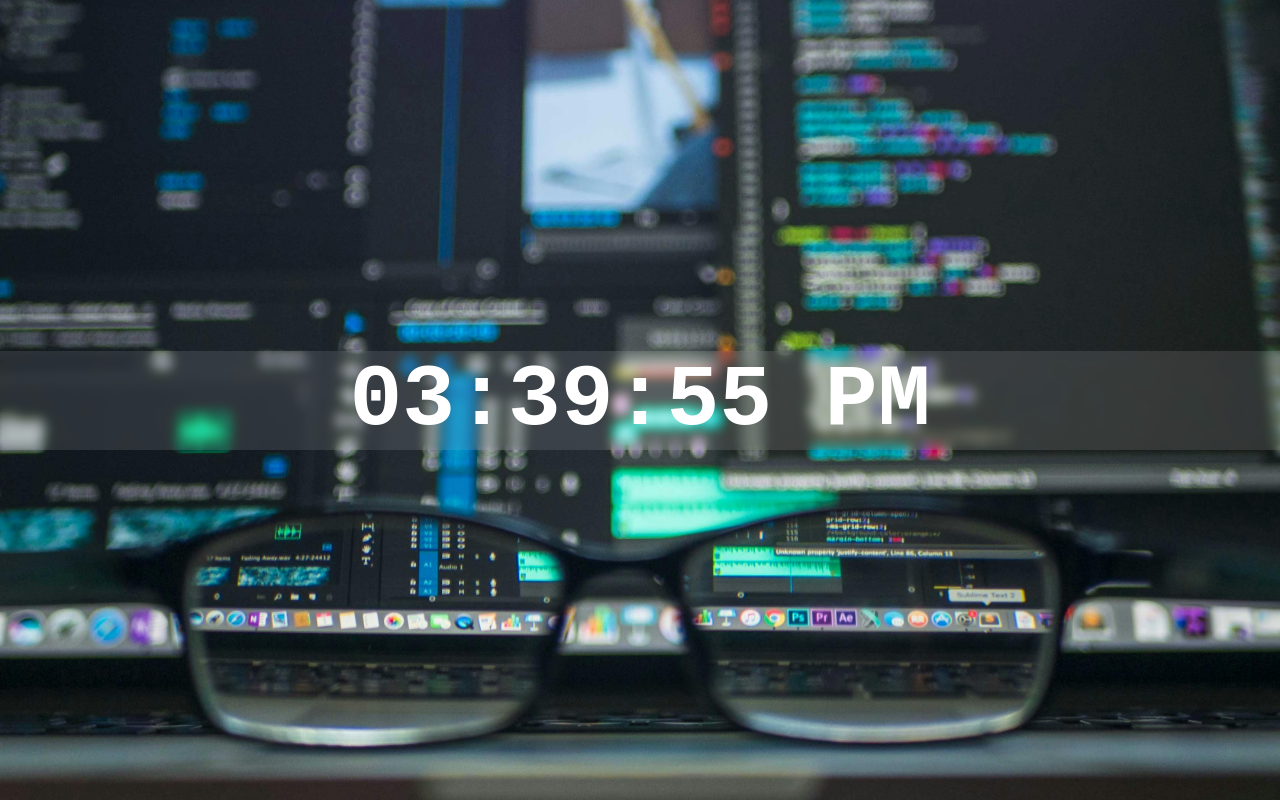
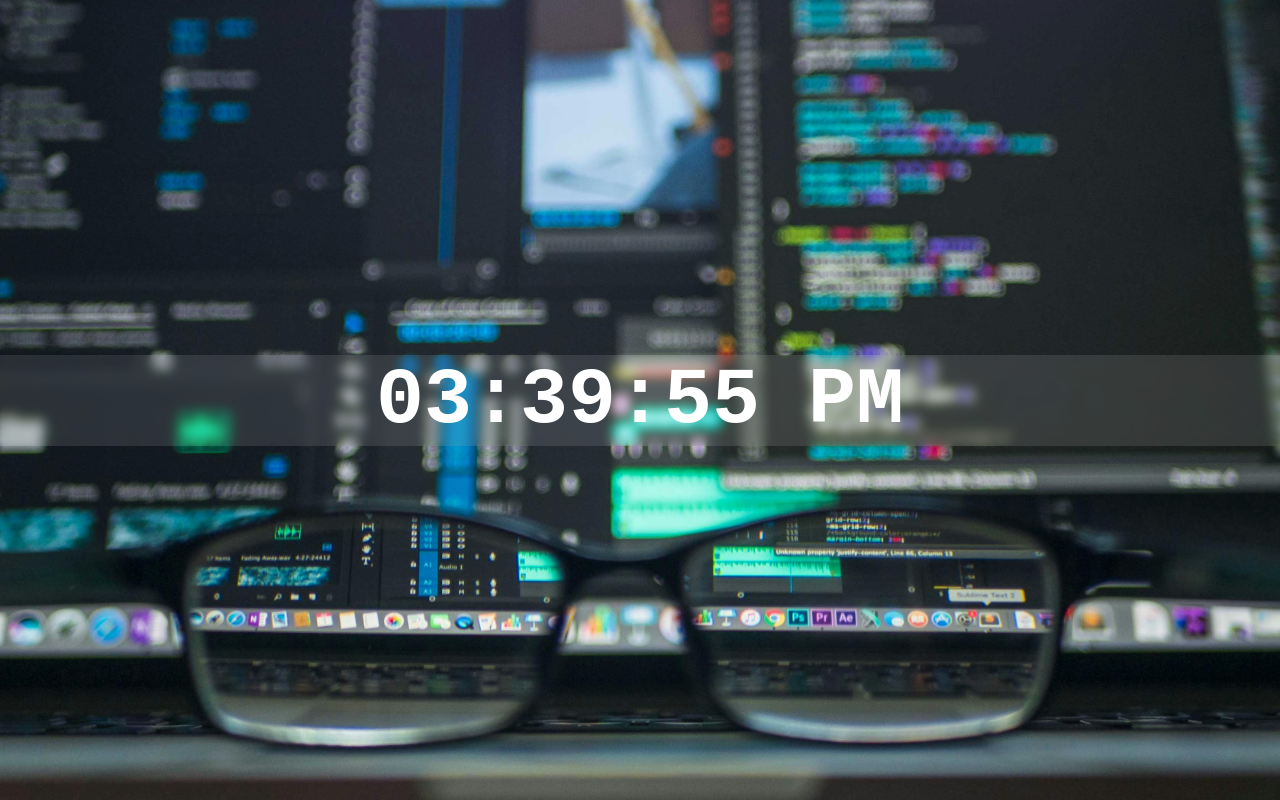
Before and after one commit to karang25/digital-clock, a plain HTML site: page index.html in a window 1280 px wide. Drawn offline with Linux system fonts and the light colour scheme.

Commit message:
Update style.css

```diff
--- a/style.css
+++ b/style.css
@@ -14,11 +14,11 @@ body{
 }
 #clock{
     font-family: monospace;
-    font-size: 5.5rem;
+    font-size: 5rem;
     font-weight: bold;
     text-align: center;
     color: white;
     backdrop-filter: blur(5px);
     background-color: rgba(212, 212, 212, 0.139);
-    width: 100%;
+    width: 100vw;
 }
```
